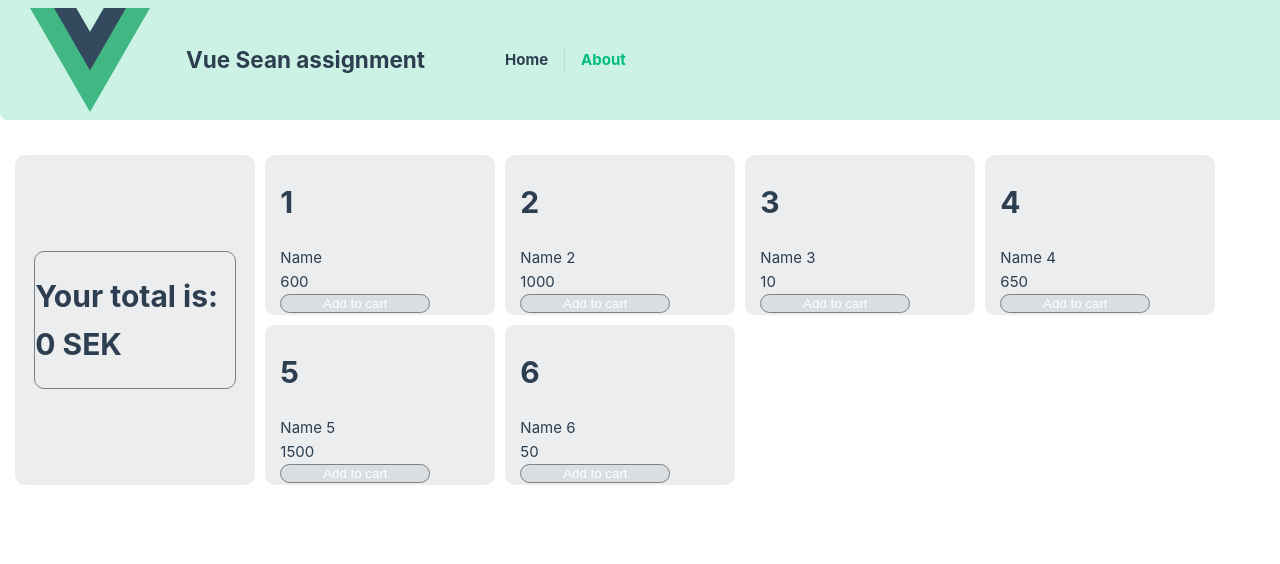
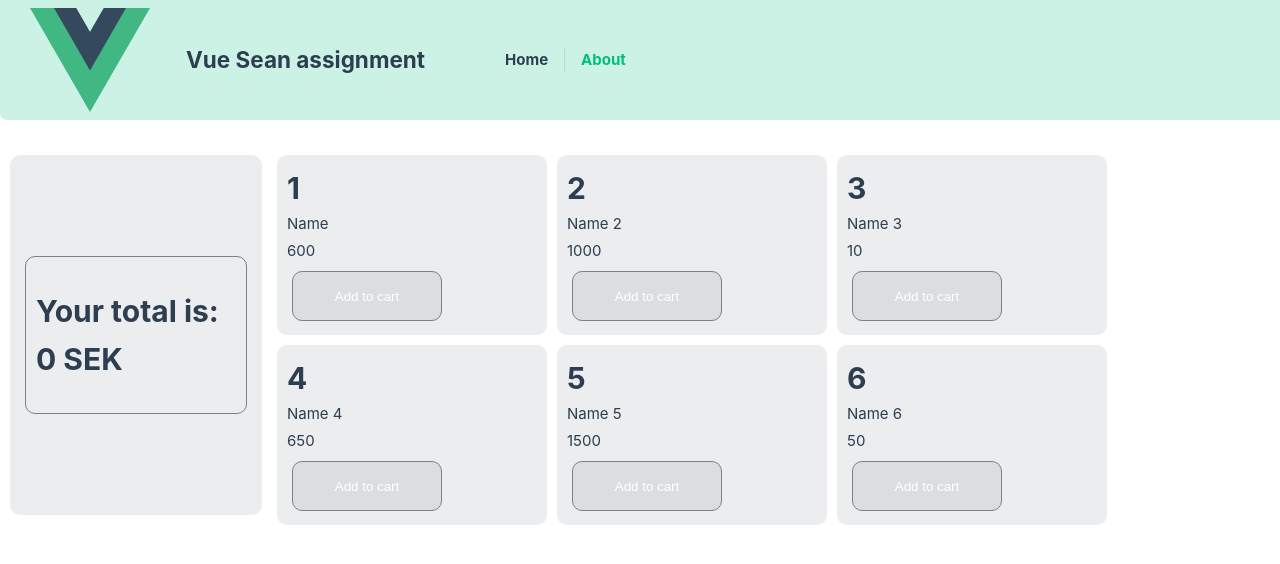
Before and after one commit to FrankAsplund/vue-reactivity, a Vue app in the folder vue-project/: page / in a window 1280 px wide. Shown: the top 564 px of the page. Built offline with nearby package versions, Linux system fonts and the light colour scheme.

Commit message:
Add total price to cart + small css changes

```diff
--- a/vue-project/src/views/HomeView.vue
+++ b/vue-project/src/views/HomeView.vue
@@ -1,10 +1,8 @@
 <template>
   <main>
-
     <div class="container">
-
       <div class="border">
-        <h1> Your total is: {{ totalPrice }} SEK</h1>
+        <h1>Your total is: {{ totalPrice }} SEK</h1>
       </div>
 
       <!-- <button @click="numberOne++">Increase 1st number</button>
@@ -25,21 +23,16 @@
           <h1 class="card-h1">{{ item.id }}</h1>
           <div class="card-title">{{ item.title }}</div>
           <div class="card-text">{{ item.price }}</div>
-          <button @click="add">Add to cart</button>
+          <button class="card-button" @click="add(item)">Add to cart</button>
         </div>
       </div>
     </div>
-
-
-
-
   </main>
 </template>
 
 <script>
 export default {
   name: "Homeview",
-  totalPrice: 0,
   data() {
     return {
       totalPrice: 0,
@@ -47,66 +40,76 @@ export default {
         {
           id: "1",
           title: "Name",
-            price: "600",
+          price: 600,
         },
         {
           id: "2",
           title: "Name 2",
-            price: "1000",
+          price: 1000,
         },
         {
           id: "3",
           title: "Name 3",
-            price: "10",
+          price: 10,
         },
         {
           id: "4",
           title: "Name 4",
-            price: "650",
+          price: 650,
         },
         {
           id: "5",
           title: "Name 5",
-            price: "1500",
+          price: 1500,
         },
         {
           id: "6",
           title: "Name 6",
-            price: "50",
-          }
-        ]
-      }
+          price: 50,
+        },
+      ],
+    };
   },
 
   methods: {
-      add() {
-        this.items.price = totalPrice;
-        console.log(totalPrice);
-
-      /* this.items.price.push(this.item.totalArray); */
-      /* console.log(totalArray); */
-      }
+    add(item) {
+      /* var totalPrice = 0; */
+      console.log(item.price);
+      this.totalPrice += item.price;
+      console.log("Total price is: ", this.totalPrice);
+      return this.totalPrice;
+    },
   },
 
   computed: {
     total() {
       return console.log(totalArray);
-      }
-    }
-}
+    },
+  },
+};
 </script>
 
 <script setup>
-import { computed } from '@vue/reactivity';
-import { ref } from 'vue';
+import { computed } from "@vue/reactivity";
+import { ref } from "vue";
 
 const numberOne = ref(0);
 const numberTwo = ref(0);
+/* const totalPrice = ref(0); */
 
+/* computed: {},
+
+methods: {
+    add(item) {
+      console.log(item.price);
+      totalPrice = item.price;
+      console.log("Total price is: ", totalPrice);
+      return totalPrice;
+    },
+  }, */
 </script>
 
 <style scoped>
-
 main {
   display: flex;
   margin-top: 20px;
@@ -115,7 +118,7 @@ main {
 
 .grid {
   display: flex;
-  flex-wrap: wrap
+  flex-wrap: wrap;
 }
 
 .for-class {
@@ -123,8 +126,7 @@ main {
 }
 
 .container {
-
-  margin: 5px;
+  margin: 5px 10px 0 0;
 
   padding: 15px;
   align-items: center;
@@ -135,7 +137,7 @@ main {
   background-color: rgba(112, 128, 144, 0.14);
   border-radius: 10px;
   width: 300px;
-  height: 300px;
+  height: 330px;
 }
 
 .border {
@@ -145,6 +147,7 @@ main {
   border-radius: 10px;
   border: solid 0.5px grey;
   width: 200px;
+  padding: 10px;
 }
 
 button {
@@ -160,7 +163,7 @@ button {
 
 button:hover {
   color: black;
-  background-color: rgba(158, 171, 184, 0.600);
+  background-color: rgba(158, 171, 184, 0.6);
   transition: 0.3s ease-in-out;
 }
 
@@ -171,9 +174,9 @@ button:hover {
   border-style: none;
   background-color: rgba(112, 128, 144, 0.14);
   border-radius: 10px;
-  padding: 15px;
-  height: 130px;
-  width: 200px;
+  padding: 5px 10px 5px 10px;
+  height: 170px;
+  width: 250px;
 }
 
 .card-title {
@@ -185,5 +188,15 @@ button:hover {
   background-color: hsla(160, 100%, 37%, 0.2);
 }
 
+.card-h1 {
+  margin: 0px;
+}
 
+.card-text {
+  margin: 3px 0 3px 0;
+}
+
+.card-button {
+  margin: 5px;
+}
 </style>
```
Also changed, not shown: 1 other file (tests, documents, lock files or other folders). Lines whose indentation alone changed are shown as unchanged.
